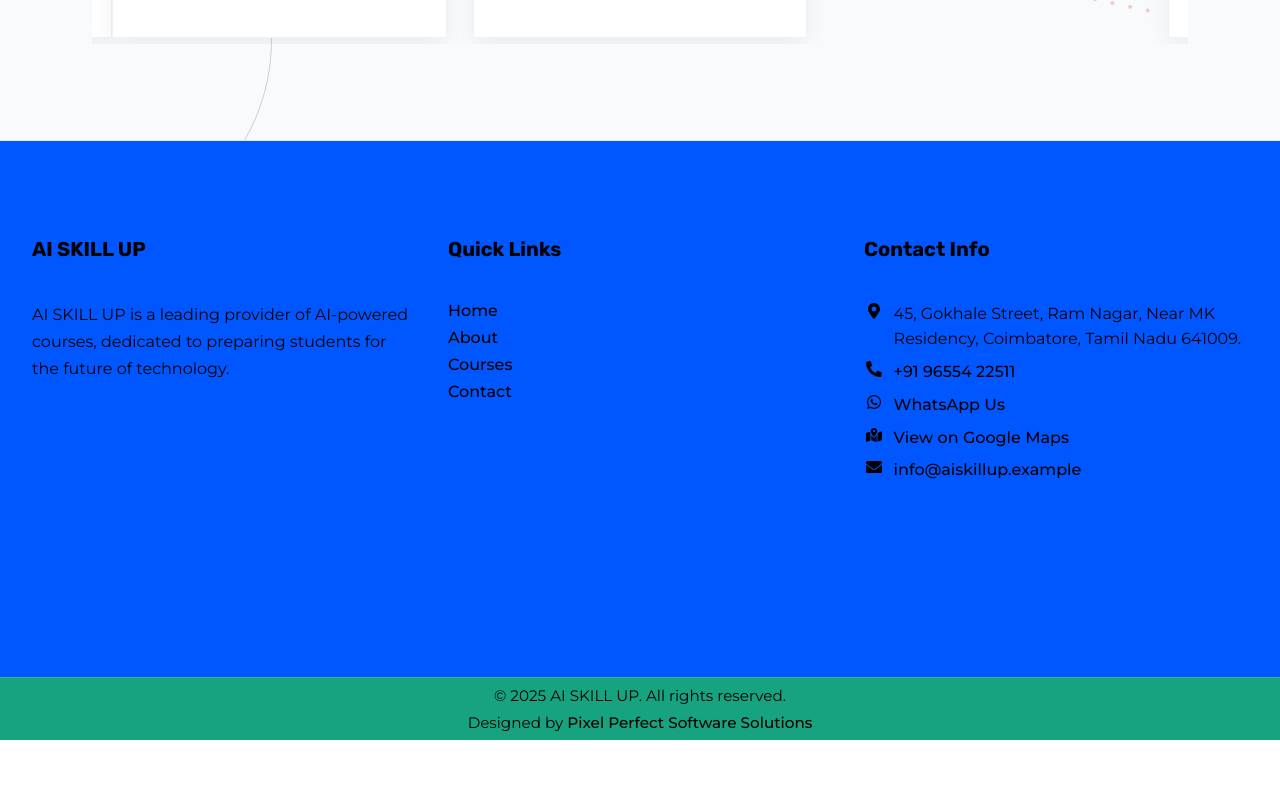
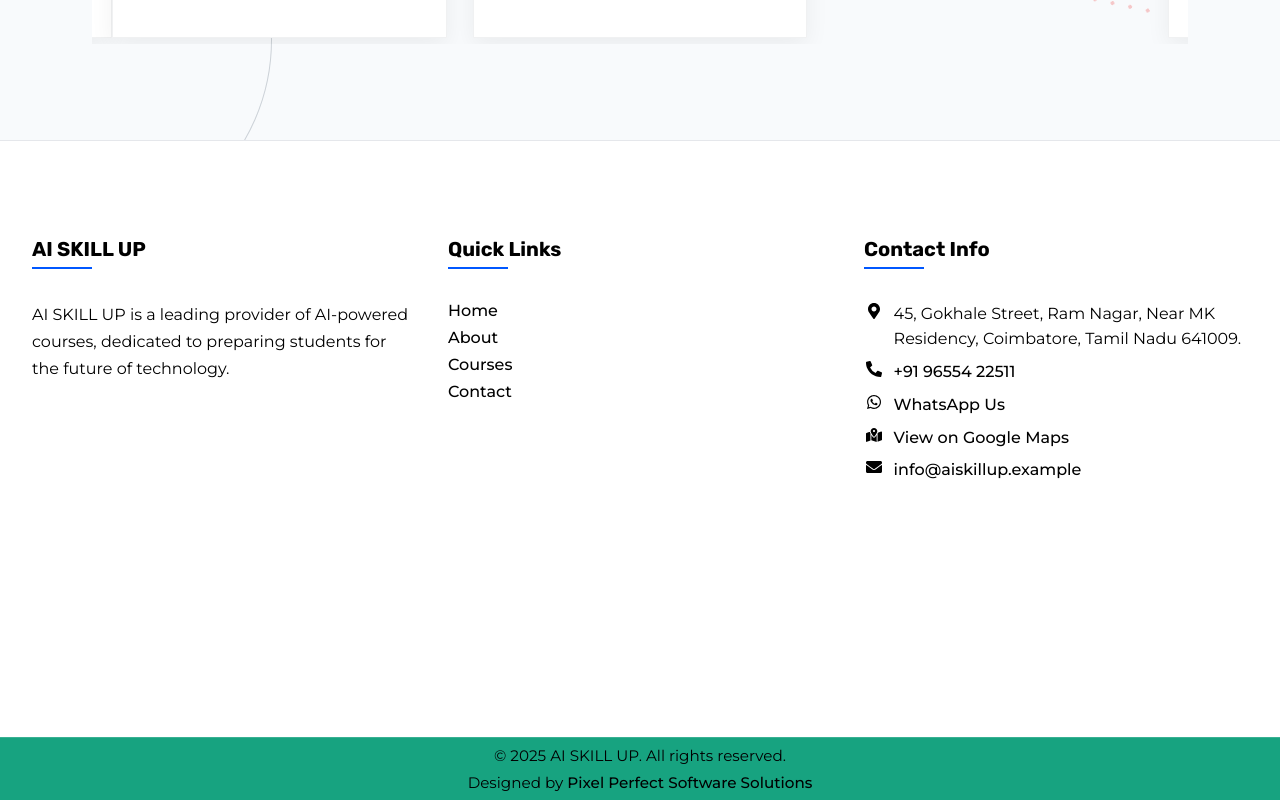
Before and after one commit to pixelperfectsolutions/AI-Skillup, a React (Vite) app: page / in a window 1280 px wide. Shown: the part 5221-6021 px from the top of the page. Before the commit the page ends 5961 px from the top, so only its background shows below. Built offline with nearby package versions, Linux system fonts and the light colour scheme.

Commit message:
Updated footer, navbar, contact, gallery, home, and services pages

```diff
--- a/src/components/Footer/Footer.css
+++ b/src/components/Footer/Footer.css
@@ -1,8 +1,8 @@
 .footer {
-  background-color: #0057ff; /* matches your current footer bg */
+  background-color: white; /* matches your current footer bg */
   color: #000; /* all footer text black */
   padding: 6rem 2rem 0;
-  min-height: 600px;
+  min-height: 660px;
   display: flex;
   flex-direction: column;
   justify-content: space-between;
```
